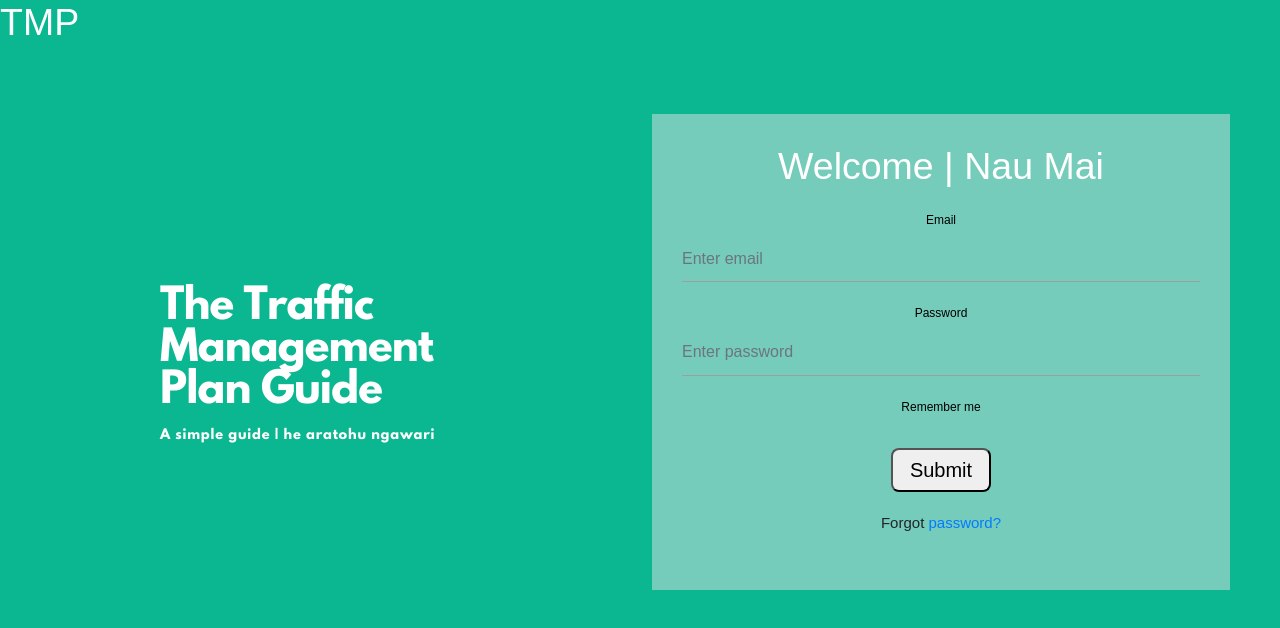
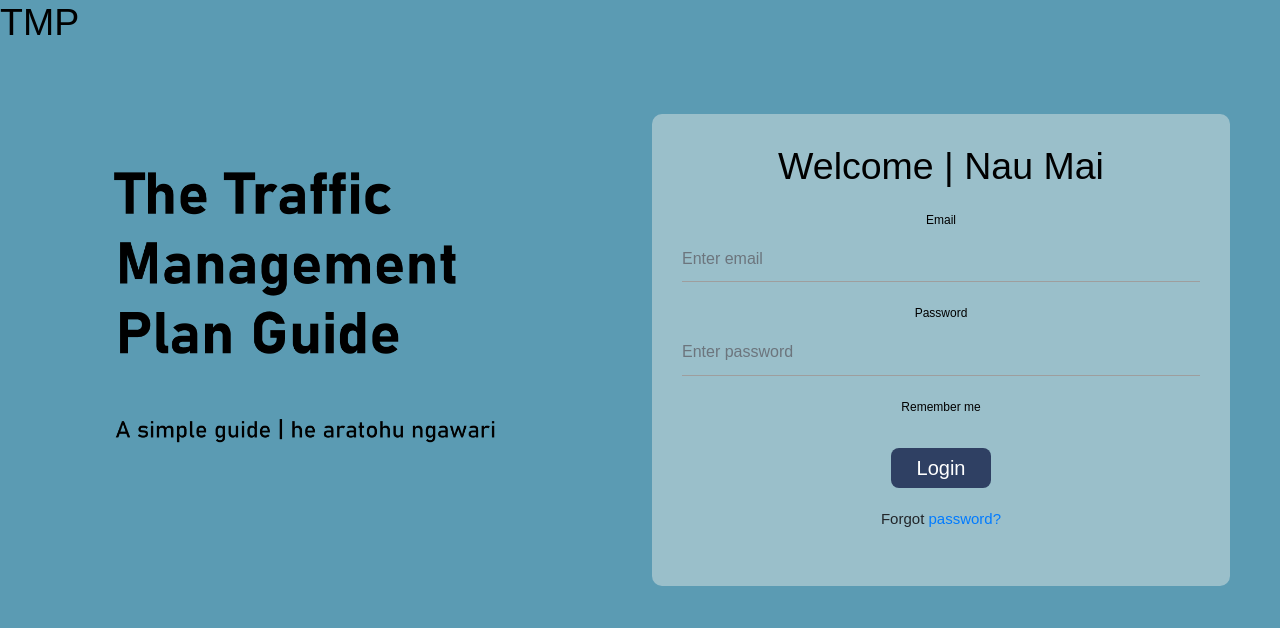
Before and after one commit to ChillySandwich/trafficmanagementproject, a React (Create React App) app in the folder frontend/: page / in a window 1280 px wide. Shown: the top 628 px of the page. Built offline with nearby package versions, Linux system fonts and the light colour scheme; what google-maps-react would draw is missing.

Commit message:
CSS Styling

```diff
--- a/frontend/src/Components/App.css
+++ b/frontend/src/Components/App.css
@@ -2,22 +2,23 @@
   @import url('https://fonts.googleapis.com/css2?family=Roboto&display=swap');
 
   .main {
-    background: #0bb791;
+    background:  #5B9BB3;
     font-size: 20px;
     padding-left:50px;
     padding-right: 50px;
 
   }
   .header {
-    background: #0bb791;
+    background:  #5B9BB3;
   }
   .footer {
-    background: #0bb791;
+    background:  #5B9BB3;
   }
   .loginForm {
     background: rgba(210, 224, 224, 0.533);
     align-items:center;
     font-size: 25px;
+    border-Radius: 10px;
   }
   .header {
     grid-area: header;
@@ -46,7 +47,7 @@
   display: flex;
   font-weight: 400;
   font-family: 'Roboto', sans-serif;
-  background: #18ad5b;
+  background: #5B9BB3;
   display: grid;
   grid-template-rows: 1fr 5fr 1fr;
   grid-template-columns: 1fr 4fr;
@@ -71,7 +72,7 @@
   .hazard {
 
     border-radius: 25px;
-    background: #aaf683;
+    background:  #5B9BB3;
     margin: 20px;
     padding: 10px 20px;
     cursor: pointer;
@@ -94,18 +95,22 @@
   }
 
   .buttonStyle{
-    color: black;
+    background-color: #2f4063;
+    color: white;
     padding: 5px;
     border-Radius: 8px;
     font-Size: 20px;
     margin: 10px;
-    width: 100px
+    width: 100px;
+    border:none;
   }
 
   h1{
-  color: white;
+  color: black;
   font-weight: bold;
   }
+
+
 
   .disclaimerParagraph{
     padding: 30px;
--- a/frontend/src/Components/Disclaimer/disclaimer.component.js
+++ b/frontend/src/Components/Disclaimer/disclaimer.component.js
@@ -2,7 +2,6 @@
 import React, { Component } from "react";
 import '../App.css';
 import { Link } from 'react-router-dom';
-//import * as Mui from '@material-ui/core';
 import { Checkbox } from '@material-ui/core';
 
 
@@ -17,10 +16,9 @@ export default class Login extends Component {
     this.props.prevStep();
   }
   render() {
-    const { values: { email }, handleChange } = this.props;
+    const { values, handleChange } = this.props;
     return (
       <div>
-        <h1> {email} </h1>
         <h1 >Disclaimer | Whakakahoretanga </h1>
         <p className="disclaimerParagraph">The Commissioner is not liable for any damages arising in contract, tort or otherwise from the use of or inability to use this site or any material contained in it, or from any action or decision taken as a result of using the site.
 
--- a/frontend/src/Components/Login/login.component.js
+++ b/frontend/src/Components/Login/login.component.js
@@ -25,7 +25,7 @@ export default class Login extends Component {
             <Grid container spacing={3}>
 
                 <Grid item xs={6} className="logoSide">
-                    <img alt="Logo" className="Logo" src={Logo} />
+                    <img alt="Logo" className="Logo" style={{margin: '50px', width:'450px', height:'340px'}} src={Logo} />
                 </Grid>
 
                 <Grid item xs={6}>
@@ -51,7 +51,7 @@ export default class Login extends Component {
                                 </div>
                             </div>
 
-                            <input className='buttonStyle' type='button' value="Submit" onClick={this.continue} />
+                            <input className='buttonStyle' type='button' value="Login" onClick={this.continue} />
 
                             <p style={{ padding: '10px', fontSize: '15px' }}>
 
--- a/frontend/src/Components/Register/signup.component.js
+++ b/frontend/src/Components/Register/signup.component.js
@@ -1,5 +1,5 @@
 import React, { Component } from "react";
-import {Link } from 'react-router-dom';
+import { Link } from 'react-router-dom';
 export default class SignUp extends Component {
     render() {
         return (
@@ -22,7 +22,7 @@ export default class SignUp extends Component {
                     <input type="password" className="form-control" placeholder="Enter password" />
                 </div>
 
-                <Link to = "/Disclamer"> <button type="submit" className="btn btn-dark btn-lg btn-block">Register</button> </Link>
+                <Link to="/Disclamer"> <button type="submit" className="btn btn-dark btn-lg btn-block">Register</button> </Link>
                 <p className="forgot-password text-right">
                     Already registered <a href="#">log in?</a>
                 </p>
--- a/frontend/src/Components/SiteSelection/SiteSelection.js
+++ b/frontend/src/Components/SiteSelection/SiteSelection.js
@@ -76,20 +76,20 @@ export class SiteSelection extends Component {
 <h4>Site Details | Taipitopito Pae</h4>
 
 <div className="form-group">
-    <input type="text" className="form-control" onChange={handleChange('industry')} defaultValue={values.industry} placeholder="Enter Industry" />
+    <input type="text" className="form-control" style={{color:'black'}} onChange={handleChange('industry')} defaultValue={values.industry} placeholder="Enter Industry" />
 </div>
 
 <div className="form-group">
-<input ref={this.autocompleteInput} className="form-control"  id="autocomplete" onChange={handleChange('siteaddress')} defaultValue={values.siteaddress} placeholder="Enter your Address"
+<input ref={this.autocompleteInput} className="form-control" style={{color:'black'}}  id="autocomplete" onChange={handleChange('siteaddress')} defaultValue={values.siteaddress} placeholder="Enter your Address"
 type="text"></input>
 </div>
 
 <div className="form-group">
-    <input type="text" className="form-control" placeholder="Enter Sqm" />
+    <input type="text" className="form-control" style={{color:'black'}}  placeholder="Enter Sqm" />
 </div>
 
 <div className="form-group">
-    <input type="text" className="form-control" placeholder="Enter Warehouse" />
+    <input type="text" className="form-control"  style={{color:'black'}}  placeholder="Enter Warehouse" />
 </div>
 
 </form>
```
Also changed, not shown: frontend/src/Components/logo.png, 1 other file (tests, documents, lock files or other folders).
